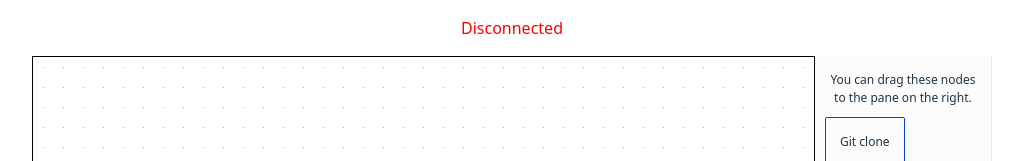
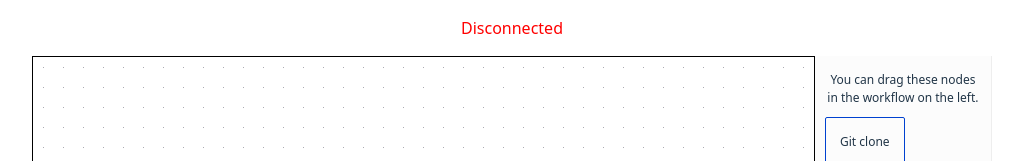
Before and after one commit to RemFdz/scylla-poc-reactflow, a React (Vite) app: page / in a window 1280 px wide. Shown: the top 161 px of the page, without its empty margins (128-1151 px from the left). Built offline with nearby package versions, Linux system fonts and the light colour scheme; no server answers.

Commit message:
refactor: change sidebar desc

```diff
--- a/src/components/Sidebar.tsx
+++ b/src/components/Sidebar.tsx
@@ -13,7 +13,7 @@ const Sidebar = () => {
 
     return (
         <aside>
-            <div className="description">You can drag these nodes to the pane on the right.</div>
+            <div className="description">You can drag these nodes in the workflow on the left.</div>
             <div className="dndnode input" onDragStart={(event) => onDragStart(event, 'git clone')} draggable>
                 Git clone
             </div>
```
